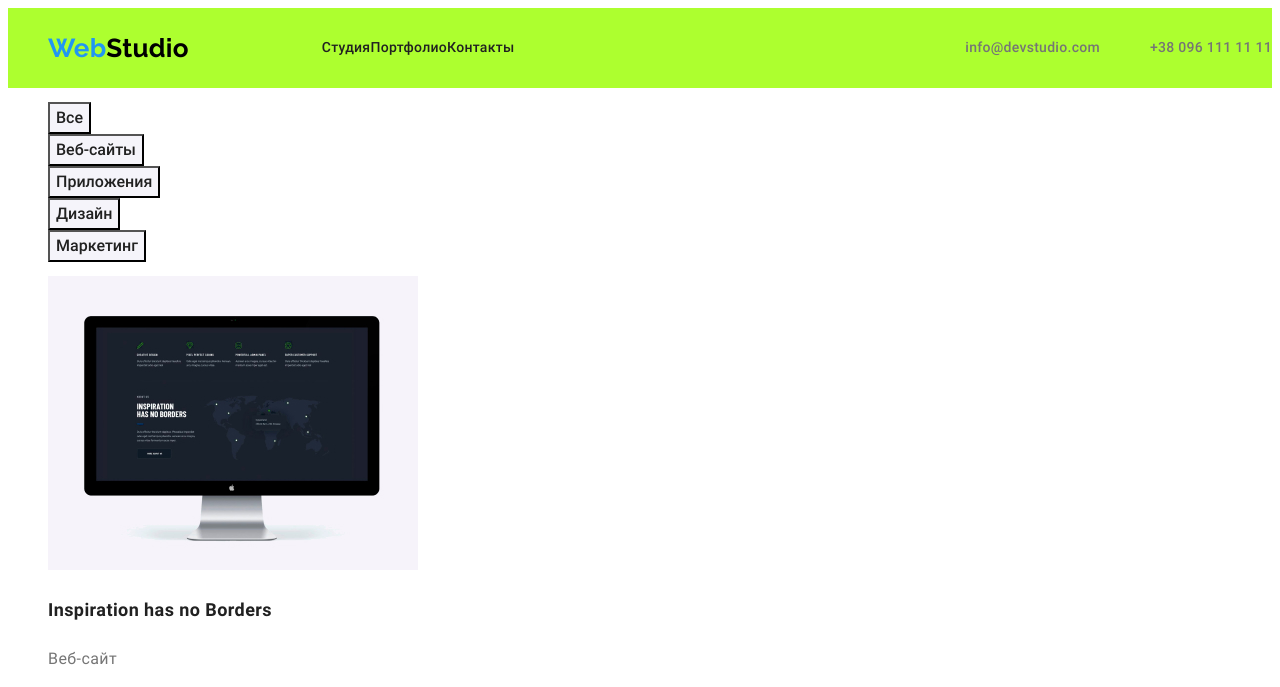
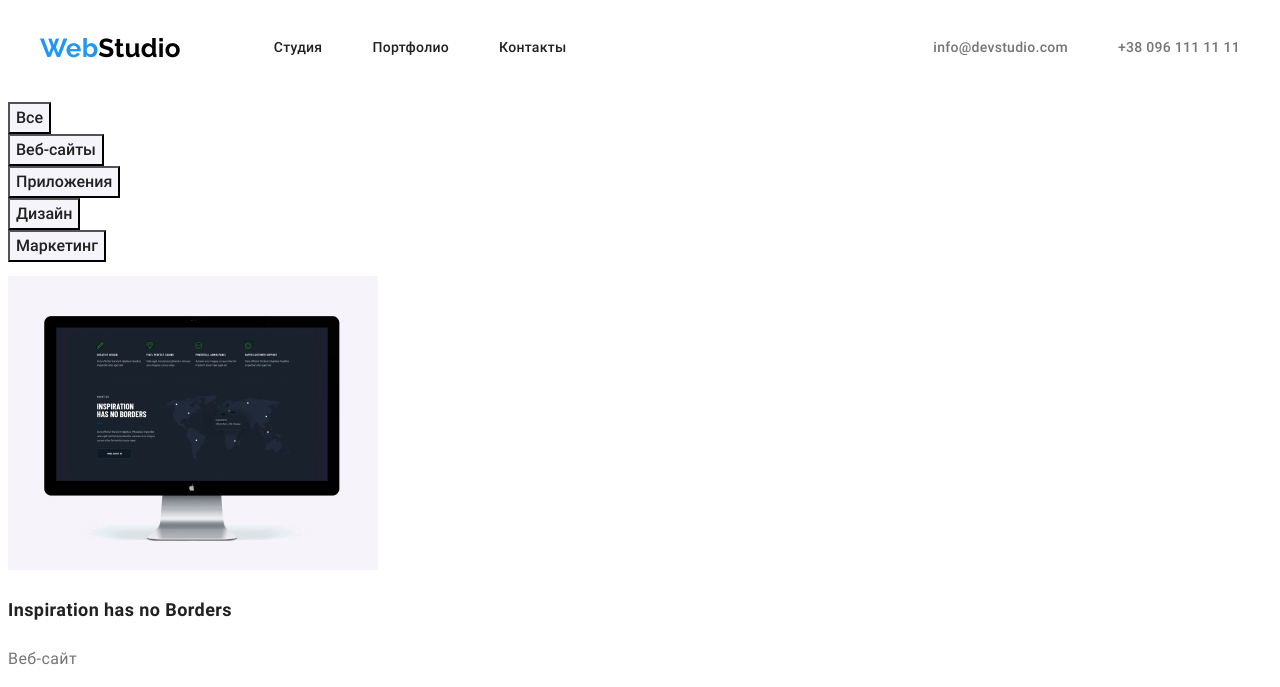
Before and after one commit to novikovanat/goit-markup-hw-03, a plain HTML site: page portfolio.html in a window 1280 px wide. Shown: the top 687 px of the page. Drawn offline with Linux system fonts and the light colour scheme.

Commit message:
header-prortfolio

```diff
--- a/css/styles.css
+++ b/css/styles.css
@@ -128,6 +128,8 @@ body {
 
 ul {
   list-style-type: none;
+  margin: 0px, 0px;
+  padding: 0px;
 }
 
 address {
@@ -143,17 +145,26 @@ address {
 .link:focus {
   color: var(--accent-color);
 }
+.header {
+  background-color: var(--white);
+}
+.container {
+  width: 1200px;
+  height: 80px;
+  padding-left: 15px;
+  padding-right: 15px;
+  margin-left: auto;
+  margin-right: auto;
+}
 
 .header-information {
   font-weight: 500;
   font-size: 14px;
   line-height: 1.14;
   letter-spacing: 0.02em;
-  background-color: greenyellow;
   display: flex;
   /*justify-content: space-between;*/
   align-items: center;
-  height: 80px;
 }
 
 /*.navigation-box {
@@ -164,8 +175,8 @@ address {
   display: flex;
   margin-left: 93px;
 }
-.navigation-menu-item:not(:last-child) {
-  margin-right: 50px;
+.navigation-menu-item:not(:first-child) {
+  margin-left: 50px;
 }
 
 .navigation-link {
@@ -288,7 +299,6 @@ h4.section-title {
   font-size: 26px;
   line-height: 1.19;
   color: var(--accent-color);
-  margin-left: 40px;
 }
 .logo-color-header {
   color: #000000;
--- a/portfolio.html
+++ b/portfolio.html
@@ -10,18 +10,21 @@
 
 <body>
     <header class="header-information">
+        <div class="header-information container">
             <a href="./index.html" class="link logo"><span>Web</span><span class="logo-color-header">Studio</span></a>
-        <nav class="navigation">
+            <nav class="navigation-box">
                 <ul class="navigation-menu">
-                <li><a href="./index.html" class="link navigation-link">Студия</a></li>
-                <li><a href="./portfolio.html" class="link navigation-link">Портфолио</a></li>
-                <li><a href="#contacts" class="link navigation-link">Контакты</a></li>
+                    <li class="navigation-menu-item"><a href="./index.html" class="link navigation-link">Студия</a></li>
+                    <li class="navigation-menu-item"><a href="./portfolio.html"
+                            class="link navigation-link">Портфолио</a></li>
+                    <li class="navigation-menu-item"><a href="#contacts" class="link navigation-link">Контакты</a></li>
                 </ul>
             </nav>
             <ul class="header-contacts">
                 <li><a href="mailto:info@devstudio.com" class="link">info@devstudio.com</a></li>
                 <li><a href="tel:+380961111111" class="link">+38 096 111 11 11</a></li>
             </ul>
+        </div>
     </header>
     <main>
 
```
Also changed, not shown: index.html (+3 -1 lines). Lines whose indentation alone changed are shown as unchanged.
